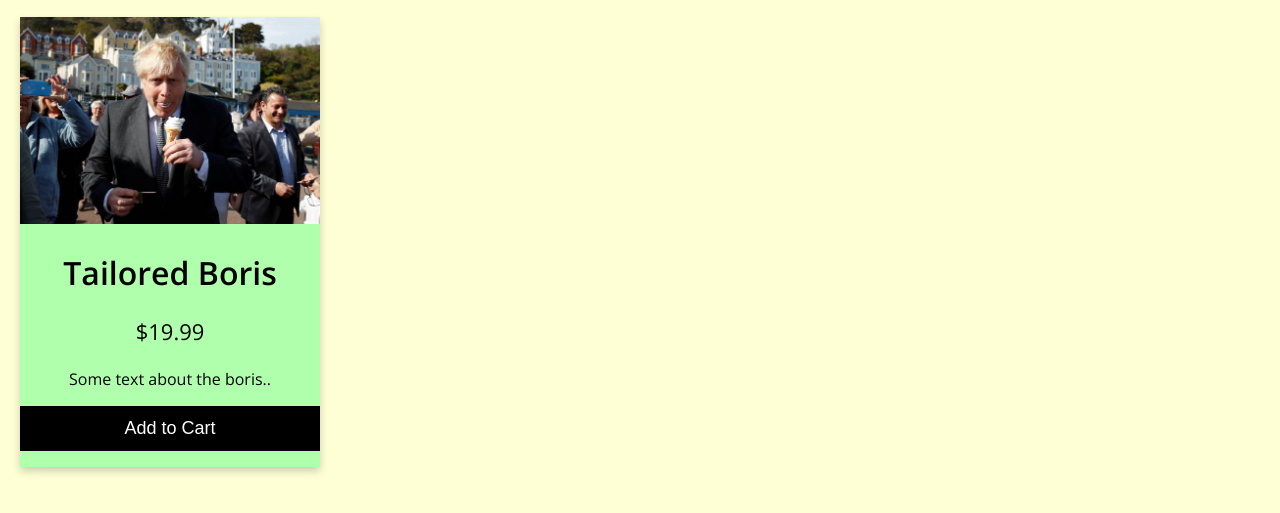
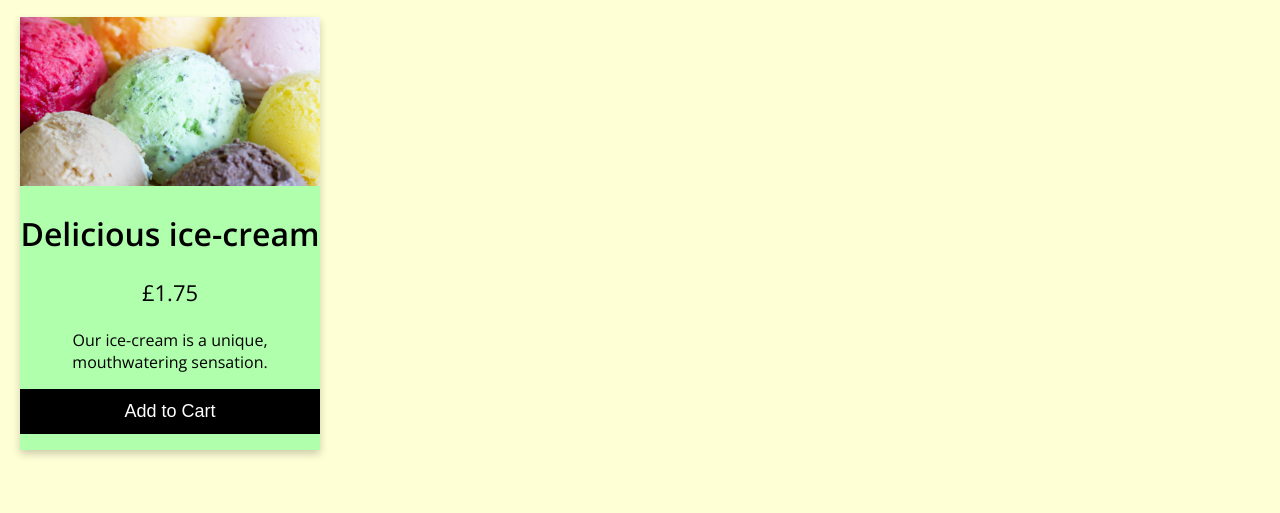
Before and after one commit to StormCoffeeCat/noe-ice-cream, a plain HTML site: page shop.html in a window 1280 px wide. Shown: the part 93-606 px from the top of the page. Drawn offline with nearby package versions, Linux system fonts and the light colour scheme.

Commit message:
Update shop.html

```diff
--- a/shop.html
+++ b/shop.html
@@ -36,10 +36,10 @@
     </header>
 
 	<div class="card">
-  		<img src="assets/boris.jpg" alt="Ol' Boris" style="width:100%">
-  		<h1>Tailored Boris</h1>
-  		<p class="price">$19.99</p>
-  		<p>Some text about the boris..</p>
+  		<img src="assets/shopicecream.jpg" alt="Ol' Boris" style="width:100%">
+  		<h1>Delicious ice-cream</h1>
+  		<p class="price">£1.75</p>
+  		<p>Our ice-cream is a unique, mouthwatering sensation.</p>
   		<p><button>Add to Cart</button></p>
 	</div>
 </body>
```
